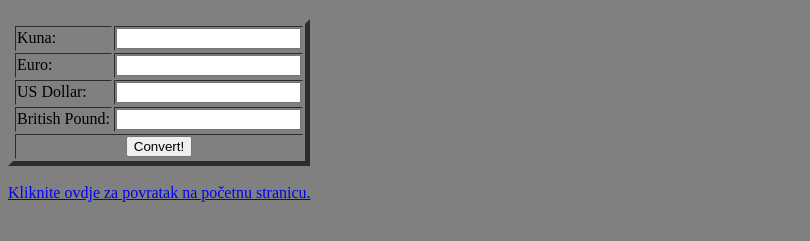
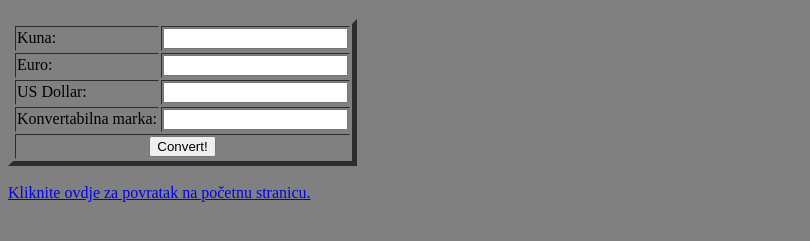
Before and after one commit to EugenKovacec/PV, a plain HTML site: page index.html in a window 1280 px wide. Shown: the part 61-302 px from the top of the page, without its empty margins (0-810 px from the left). Drawn offline with Linux system fonts and the light colour scheme.

Commit message:
Update index.html

```diff
--- a/index.html
+++ b/index.html
@@ -4,24 +4,24 @@
     <title>Pretvarač Valuta</title>
     <script language="JavaScript">
     <!--
-    function euroConverter(){
+    function EURConverter(){
     document.converter.dollar.value = document.converter.euro.value * 1.470
-    document.converter.pound.value = document.converter.euro.value * 0.717
+    document.converter.KM.value = document.converter.euro.value * 0.717
     document.converter.Kuna.value = document.converter.euro.value * 7.56
     }
-    function dollarConverter(){
+    function USDConverter(){
     document.converter.euro.value = document.converter.dollar.value * 0.680
-    document.converter.pound.value = document.converter.dollar.value * 0.488
+    document.converter.KM.value = document.converter.dollar.value * 0.488
     document.converter.Kuna.value = document.converter.dollar.value * 6.45
     }
-    function poundConverter(){
-    document.converter.dollar.value = document.converter.pound.value * 2.049
-    document.converter.euro.value = document.converter.pound.value * 1.394
-    document.converter.Kuna.value = document.converter.pound.value * 8.33
+    function KMConverter(){
+    document.converter.dollar.value = document.converter.KM.value * 1.20
+    document.converter.euro.value = document.converter.KM.value * 1.96
+    document.converter.Kuna.value = document.converter.KM.value * 3.86
     }
-    function KunaConverter(){
+    function HRKConverter(){
     document.converter.dollar.value = document.converter.Kuna.value * 0.16
-    document.converter.pound.value = document.converter.Kuna.value * 0.12
+    document.converter.KM.value = document.converter.Kuna.value * 0.12
     document.converter.euro.value = document.converter.Kuna.value * 0.13
     }
     //-->
@@ -34,16 +34,16 @@
     <form name="converter">
     <table border="5">
 	<tr>
-    <td style="color:black">Kuna: </td><td><input type="text" name="Kuna" onChange="KunaConverter()" /></td>
+    <td style="color:black">Kuna: </td><td><input type="text" name="Kuna" onChange="HRKConverter()" /></td>
     </tr>
     <tr>
-    <td style="color:black">Euro: </td><td><input type="text" name="euro" onChange="euroConverter()" /></td>
+    <td style="color:black">Euro: </td><td><input type="text" name="euro" onChange="EURConverter()" /></td>
     </tr>
     <tr>
-    <td style="color:black">US Dollar: </td><td><input type="text" name="dollar" onChange="dollarConverter()" /></td>
+    <td style="color:black">US Dollar: </td><td><input type="text" name="dollar" onChange="USDConverter()" /></td>
     </tr>
     <tr>
-    <td style="color:black">British Pound:</td><td><input type="text" name="pound" onChange="poundConverter()" /></td>
+    <td style="color:black">Konvertabilna marka:</td><td><input type="text" name="KM" onChange="KMConverter()" /></td>
     </tr>
     <tr>
     <td colspan="2" align="center"><input type="button" value="Convert!" /></td>
```
